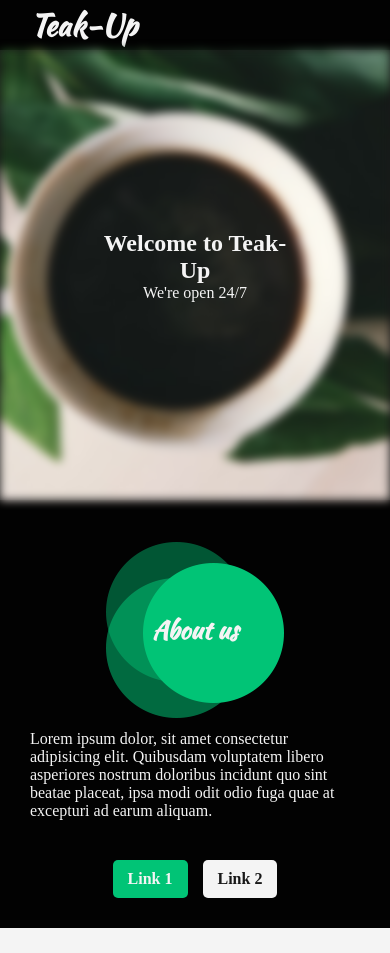
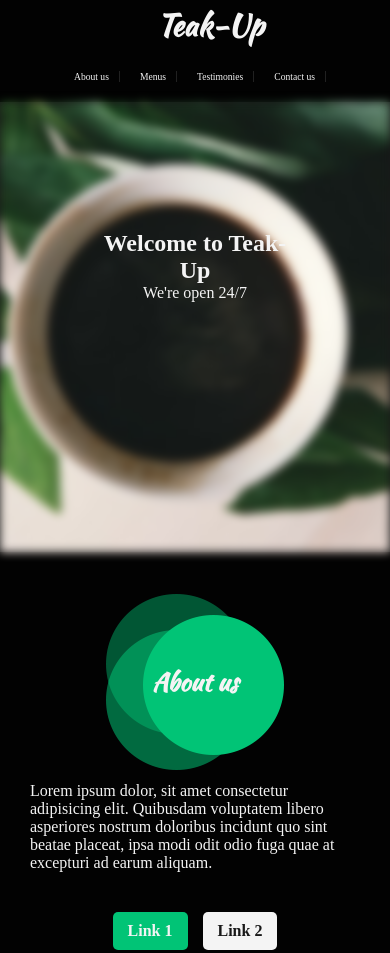
Before and after one commit to HawolyBa/teak-up, a website: page dist/index.html in a window 390 px wide. Shown: the top 953 px of the page. Drawn offline with Linux system fonts and the light colour scheme.

Commit message:
Added responsive navigation

```diff
--- a/src/sass/base/reset.sass
+++ b/src/sass/base/reset.sass
@@ -5,3 +5,6 @@
 
 a, a:hover
   text-decoration: none
+
+ul, li
+  list-style: none
--- a/src/sass/layout/grid.sass
+++ b/src/sass/layout/grid.sass
@@ -6,8 +6,14 @@
 
 .rn-flex-center
   display: flex
-  flex-flow: row npwrap
+  flex-flow: row nowrap
   justify-content: center
+  align-items: center
+
+.rn-flex-fs
+  display: flex
+  flex-flow: row nowrap
+  justify-content: flex-start
   align-items: center
 
 .c-flex-center
--- a/src/sass/layout/header.sass
+++ b/src/sass/layout/header.sass
@@ -1,6 +1,6 @@
 header
   background-color: $black
-  height: 50px
+  min-height: 50px
   line-height: 50px
   color: #f4f4f4
 
@@ -8,3 +8,36 @@ header
     margin-left: 30px
     font-family: 'Kaushan Script', cursive
     font-size: 30px
+
+  nav
+    margin-right: 30px
+    ul
+      li
+        margin-right: 10px
+        &:last-child
+          margin-right: 0
+        a
+          padding: 0 10px
+          color: $white
+          border-right: 1px solid #212121
+          transition: all 1s
+          &:hover
+            background-color: $green
+
+@media (max-width: 768px)
+  header
+    justify-content: center
+    h1, nav
+      width: 100%
+      text-align: center
+    nav
+      margin-right: 0
+      ul.rn-flex-fs
+        justify-content: center
+@media (max-width: 420px)
+  header
+    nav
+      ul
+        li
+          a
+            font-size: 0.6rem
```
Also changed, not shown: dist/css/style.css, dist/index.html.
